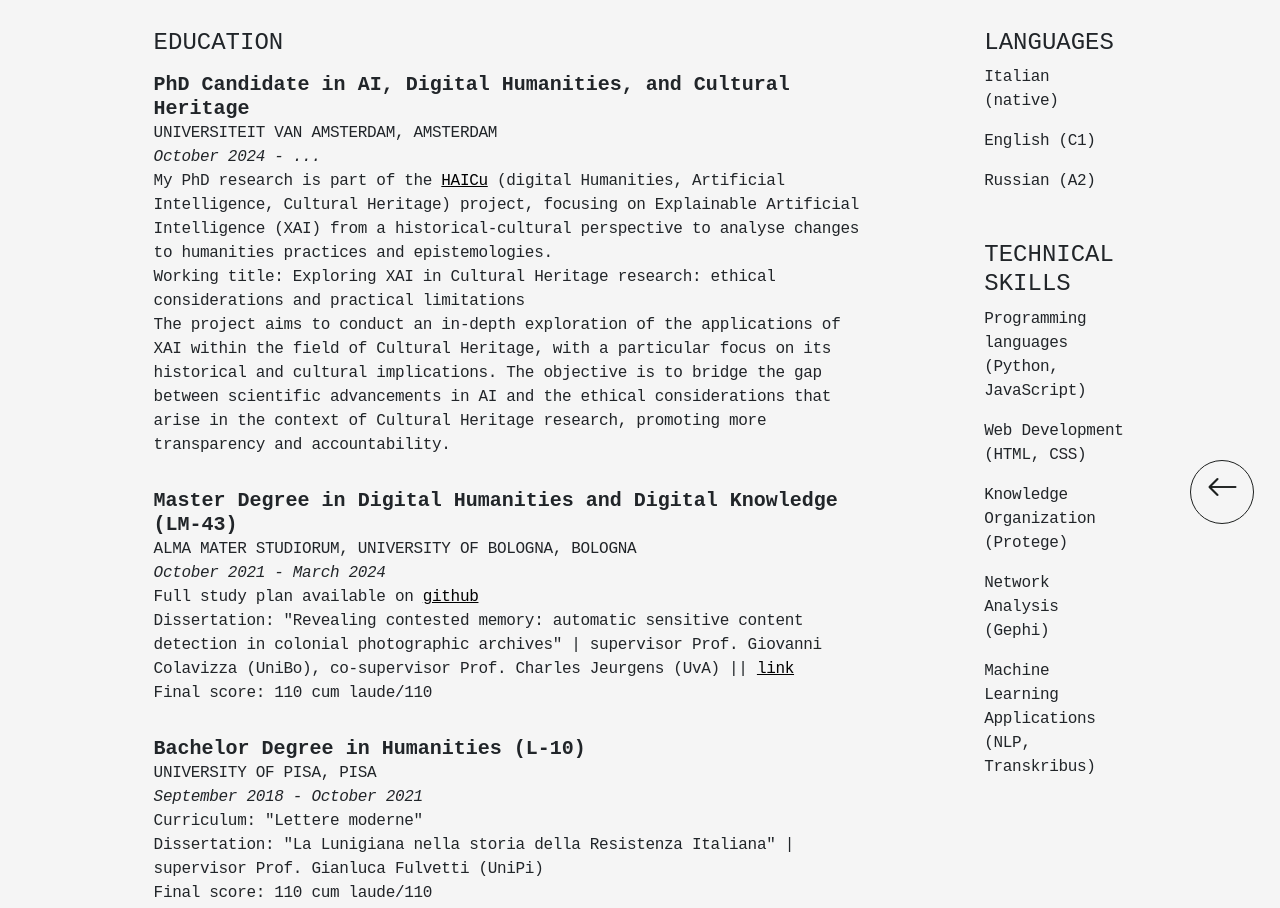
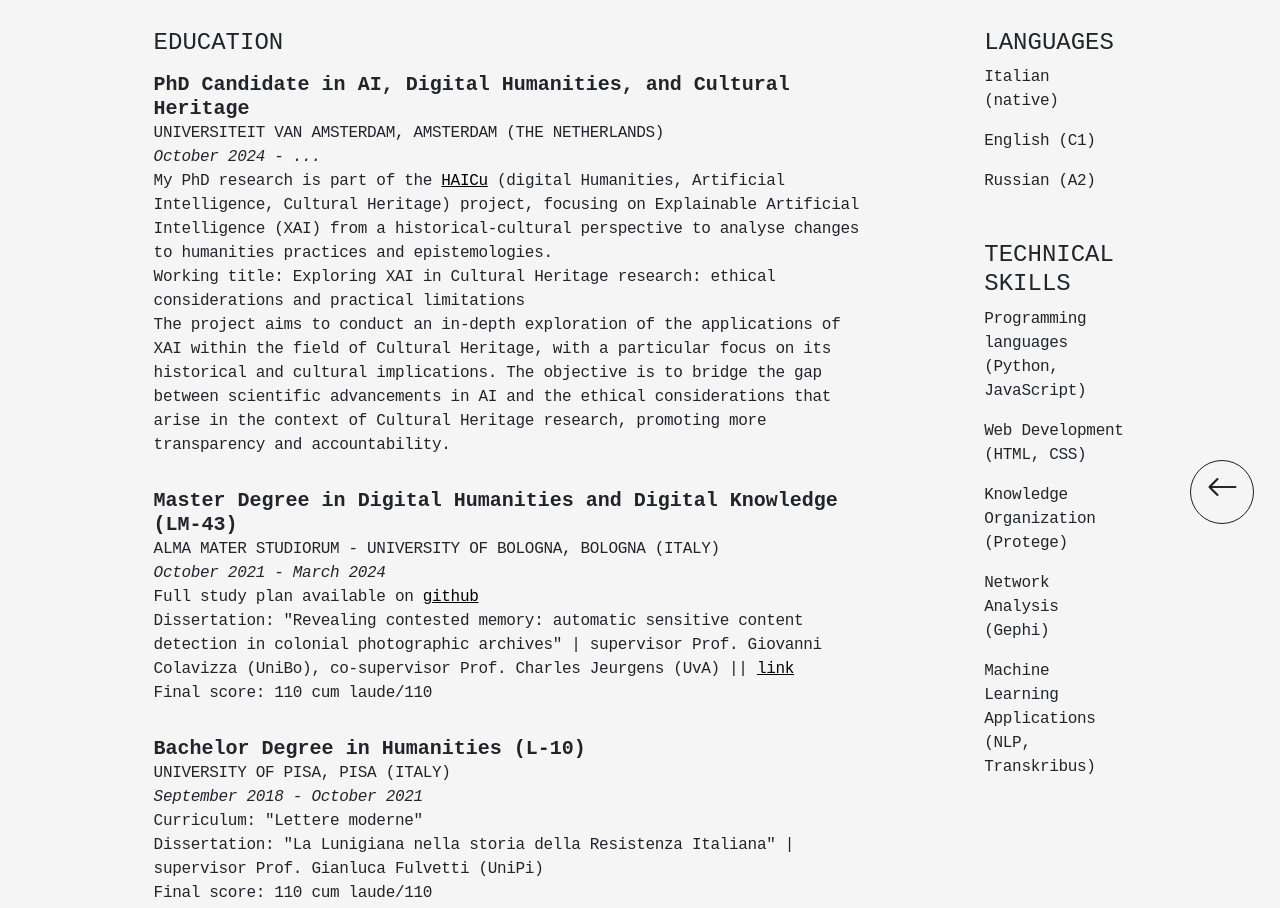
Before and after one commit to OrsolaMBorrini/omb.github.io, a plain HTML site: page cv.html in a window 1280 px wide. Shown: the part 220-1128 px from the top of the page. Drawn offline with nearby package versions, Linux system fonts and the light colour scheme; a web font is replaced by a local one.

Commit message:
Update cv.html

```diff
--- a/cv.html
+++ b/cv.html
@@ -77,7 +77,7 @@
                     <div class="cv-item">
                         <h5><b>PhD Candidate in AI, Digital Humanities, and Cultural Heritage</b></h5>
                         <p>
-                            <span class="cv-item-location">Universiteit van Amsterdam, Amsterdam</span><br>
+                            <span class="cv-item-location">Universiteit van Amsterdam, Amsterdam (The Netherlands)</span><br>
                             <i>October 2024 - ...</i><br>
                             <span>
                                 My PhD research is part of the <a href="https://www.haicu.science/"><u>HAICu</u></a> (digital Humanities, Artificial Intelligence, Cultural Heritage) project, focusing on Explainable Artificial Intelligence (XAI) from a historical-cultural perspective to analyse changes to humanities practices and epistemologies.<br>
@@ -91,7 +91,7 @@
                     <div class="cv-item">
                         <h5><b>Master Degree in Digital Humanities and Digital Knowledge (LM-43)</b></h5>
                         <p>
-                            <span class="cv-item-location">Alma Mater Studiorum, University of Bologna, Bologna</span><br>
+                            <span class="cv-item-location">Alma Mater Studiorum - University of Bologna, Bologna (Italy)</span><br>
                             <i>October 2021 - March 2024</i><br>
                             <span>
                                 Full study plan available on <a href="https://github.com/OrsolaMBorrini/PersonalPortfolio"><u>github</u></a><br>
@@ -105,7 +105,7 @@
                     <div class="cv-item">
                         <h5><b>Bachelor Degree in Humanities (L-10)</b></h5>
                         <p>
-                            <span class="cv-item-location">University of Pisa, Pisa</span><br>
+                            <span class="cv-item-location">University of Pisa, Pisa (Italy)</span><br>
                             <i>September 2018 - October 2021</i><br>
                             <span>
                                 Curriculum: "Lettere moderne"<br>
```
